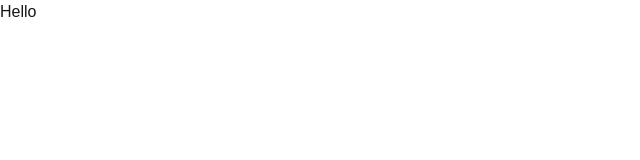
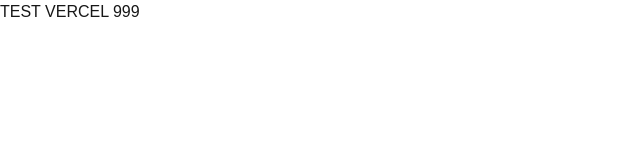
Before and after one commit to G667-dev/mon-app-js, a Next.js app: page / in a window 1280 px wide. Shown: the top 160 px of the page, without its empty margins (0-640 px from the left). Built offline with nearby package versions, Linux system fonts and the light colour scheme.

Commit message:
Update page.js

```diff
--- a/app/page.js
+++ b/app/page.js
@@ -1,4 +1,4 @@
 "use client";
 export default function Page() {
-  return <h1>Hello</h1>;
+  return <h1>TEST VERCEL 999</h1>;
 }
```
